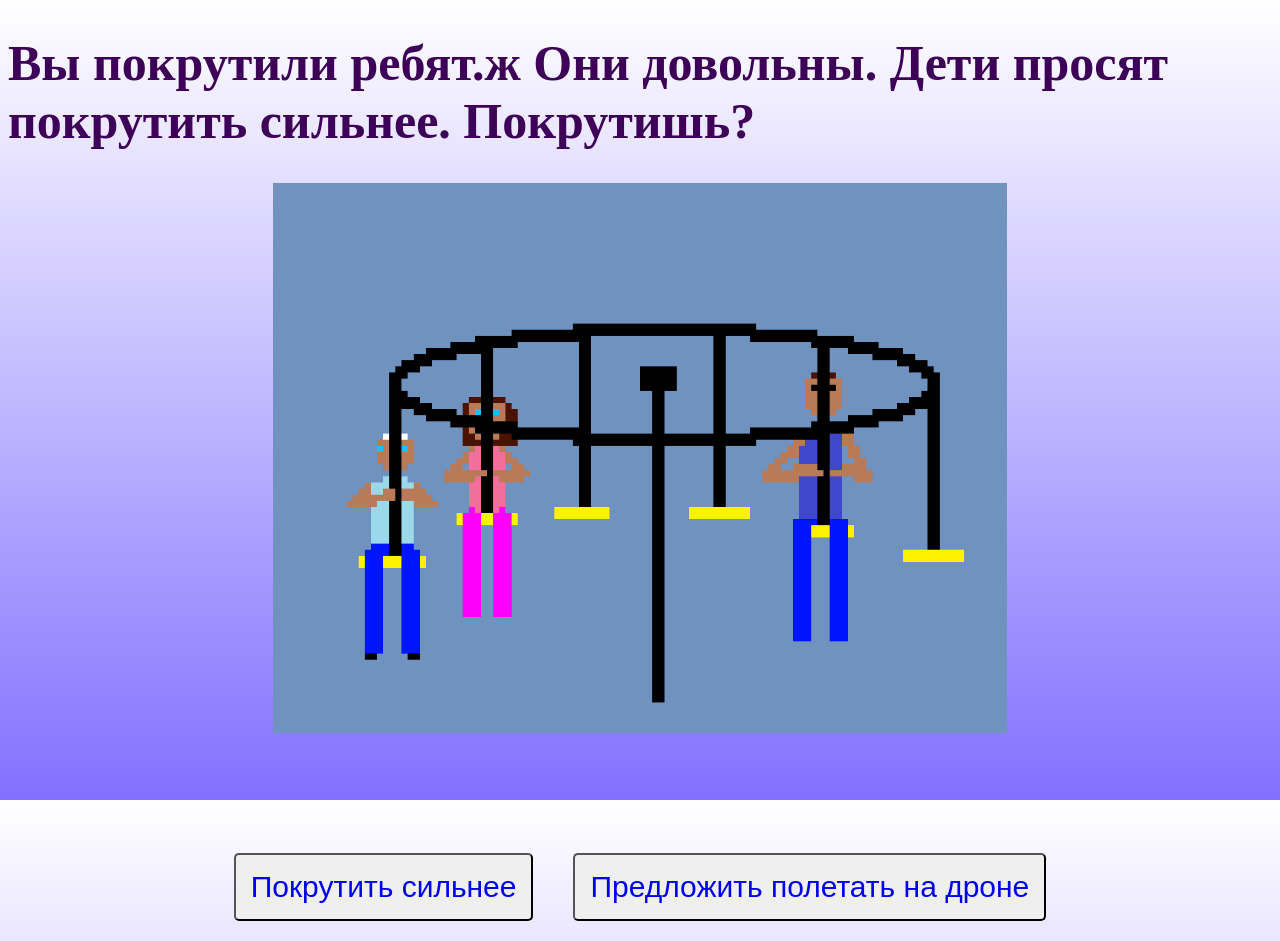
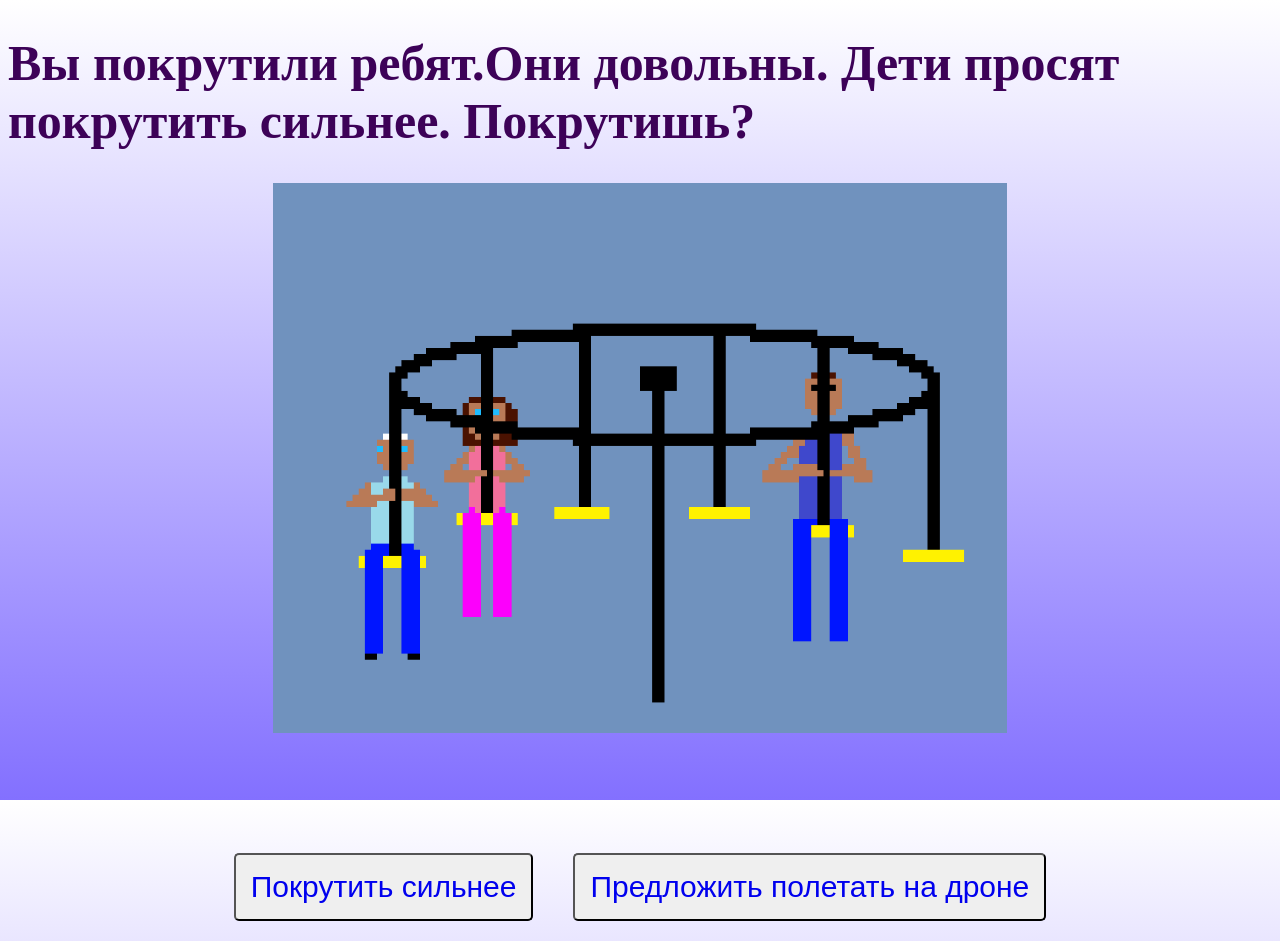
Before and after one commit to pianyicot/teacher, a plain HTML site: page plot/carousel.html in a window 1280 px wide. Drawn offline with Linux system fonts and the light colour scheme.

Commit message:
Изменен текст

```diff
--- a/plot/carousel.html
+++ b/plot/carousel.html
@@ -8,7 +8,7 @@
     </head>
 
     <body>
-        <h1>Вы покрутили ребят.ж Они довольны. Дети просят покрутить сильнее. Покрутишь?</h1>
+        <h1>Вы покрутили ребят.Они довольны. Дети просят покрутить сильнее. Покрутишь?</h1>
 
         <div>
             <img src="/src/5.png" alt="" height="550px">
```
